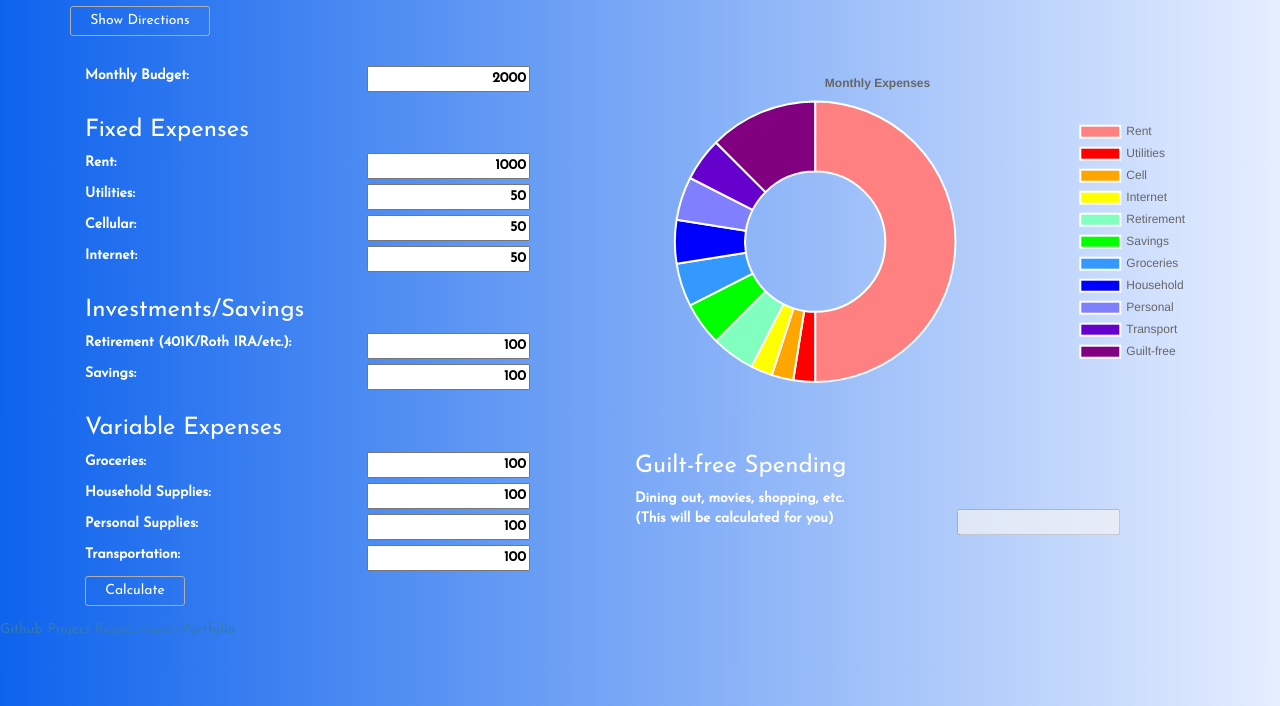
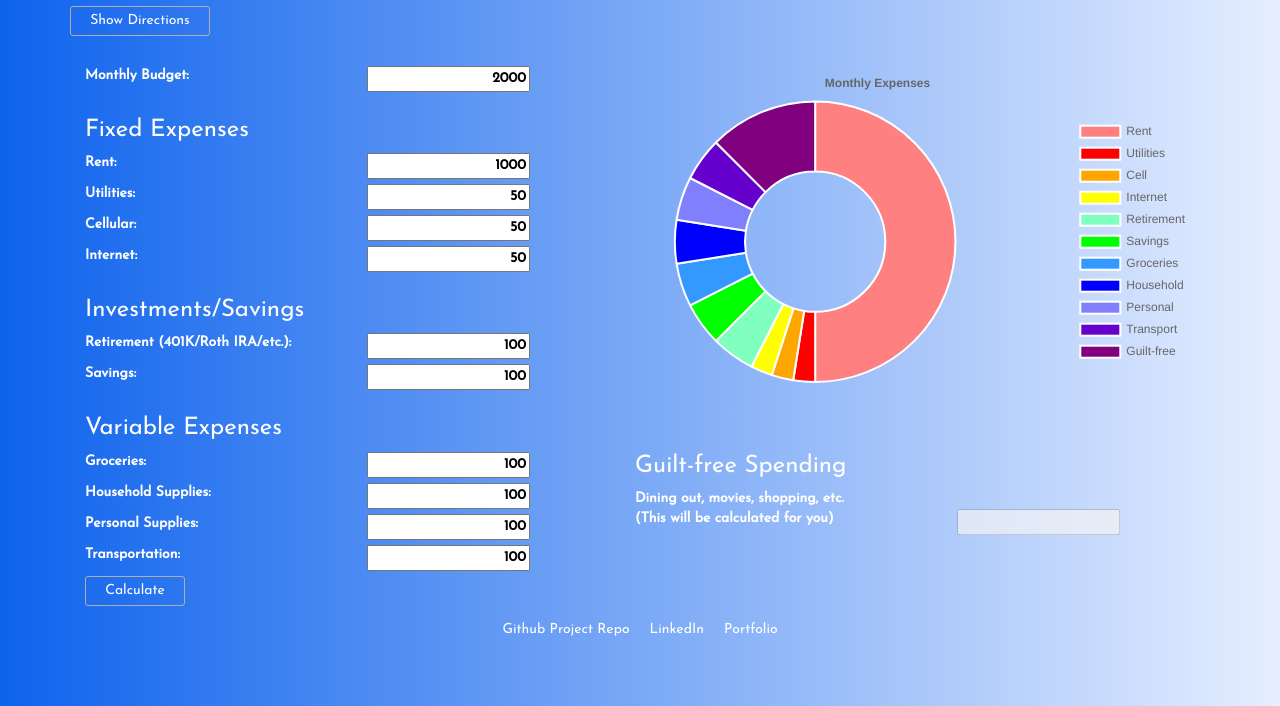
Before and after one commit to jlincodes/budget-breakdown-calculator, a website built with webpack: page index.html in a window 1280 px wide. Shown: the part 94-800 px from the top of the page. Built offline with nearby package versions, Linux system fonts and the light colour scheme.

Commit message:
Adds footer styling

```diff
--- a/application.css
+++ b/application.css
@@ -76,6 +76,15 @@ footer ul {
   list-style: none;
   padding: 0;
   display: flex;
+  justify-content: center;
+}
+
+footer li {
+  margin: auto 10px;
+}
+
+footer a {
+  color: white;
 }
 
 footer a:hover {
```
